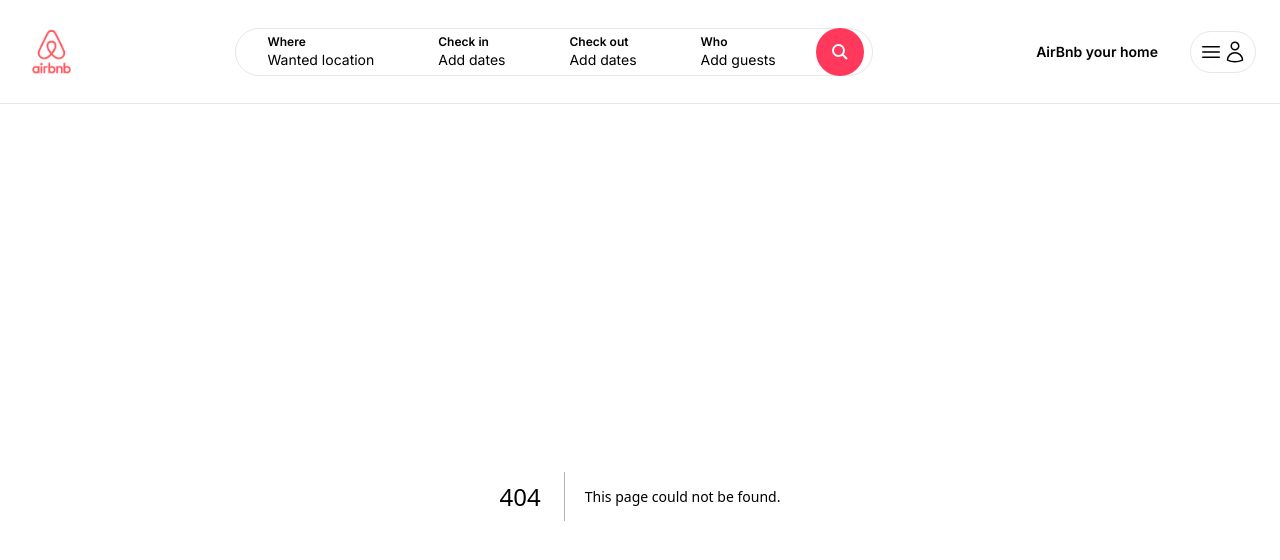
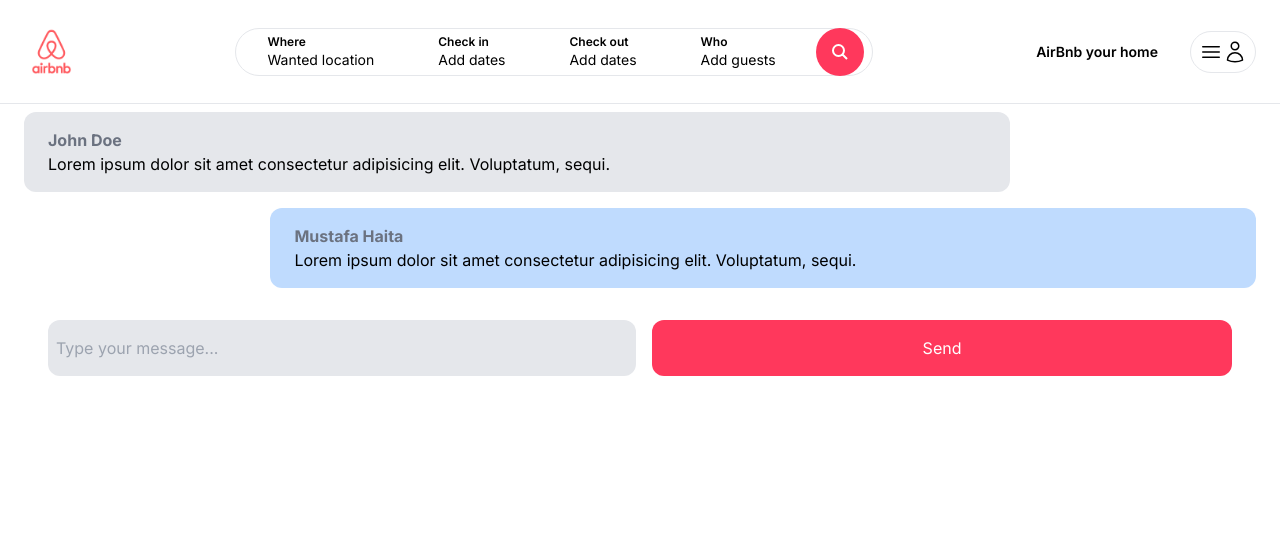
Before and after one commit to haitaa/DjangoAirBnb, a Next.js app in the folder frontend/: page /inbox/1 in a window 1280 px wide. Before the commit this address had no page. Shown: the top 560 px of the page. Built offline with nearby package versions, Linux system fonts and the light colour scheme.

Commit message:
Conversation interface conf

```diff
--- /dev/null
+++ b/frontend/app/components/forms/CustomButton.tsx
@@ -0,0 +1,22 @@
+interface CustomButtonProps {
+    label: string;
+    className?: string;
+    onClick: () => void;
+}
+
+const CustomButton: React.FC<CustomButtonProps> = function ({
+    label,
+    className,
+    onClick,
+}) {
+    return (
+        <div
+            onClick={onClick}
+            className={`w-full py-4 bg-airbnb hover:bg-airbnb-dark text-white text-center rounded-xl transition cursor-pointer ${className}`}
+        >
+            {label}
+        </div>
+    );
+};
+
+export default CustomButton;
--- /dev/null
+++ b/frontend/app/components/inbox/ConversationDetail.tsx
@@ -0,0 +1,43 @@
+"use client";
+
+import CustomButton from "../forms/CustomButton";
+
+export default function ConversationDetail() {
+    return (
+        <>
+            <div className="max-h-[400px] overflow-auto flex flex-col space-y-4 mt-4">
+                <div className="w-[80%] py-4 px-6 rounded-xl bg-gray-200">
+                    <p className="font-bold text-gray-500">John Doe</p>
+
+                    <p>
+                        Lorem ipsum dolor sit amet consectetur adipisicing elit.
+                        Voluptatum, sequi.
+                    </p>
+                </div>
+
+                <div className="w-[80%] ml-[20%] py-4 px-6 rounded-xl bg-blue-200">
+                    <p className="font-bold text-gray-500">Mustafa Haita</p>
+
+                    <p>
+                        Lorem ipsum dolor sit amet consectetur adipisicing elit.
+                        Voluptatum, sequi.
+                    </p>
+                </div>
+            </div>
+
+            <div className="mt-4 py-4 px-6 flex space-x-4 rounded-xl">
+                <input
+                    type="text"
+                    placeholder="Type your message..."
+                    className="w-full p-2 bg-gray-200 rounded-xl"
+                ></input>
+
+                <CustomButton
+                    label="Send"
+                    onClick={() => console.log("Clicked")}
+                    className="w-[100px]"
+                />
+            </div>
+        </>
+    );
+}
--- /dev/null
+++ b/frontend/app/inbox/[id]/page.tsx
@@ -0,0 +1,13 @@
+import React from "react";
+
+import ConversationDetail from "@/app/components/inbox/ConversationDetail";
+
+function ConversationPage() {
+    return (
+        <main className="max-w-[1500px] mx-auto px-6 pb-6">
+            <ConversationDetail />
+        </main>
+    );
+}
+
+export default ConversationPage;
```
